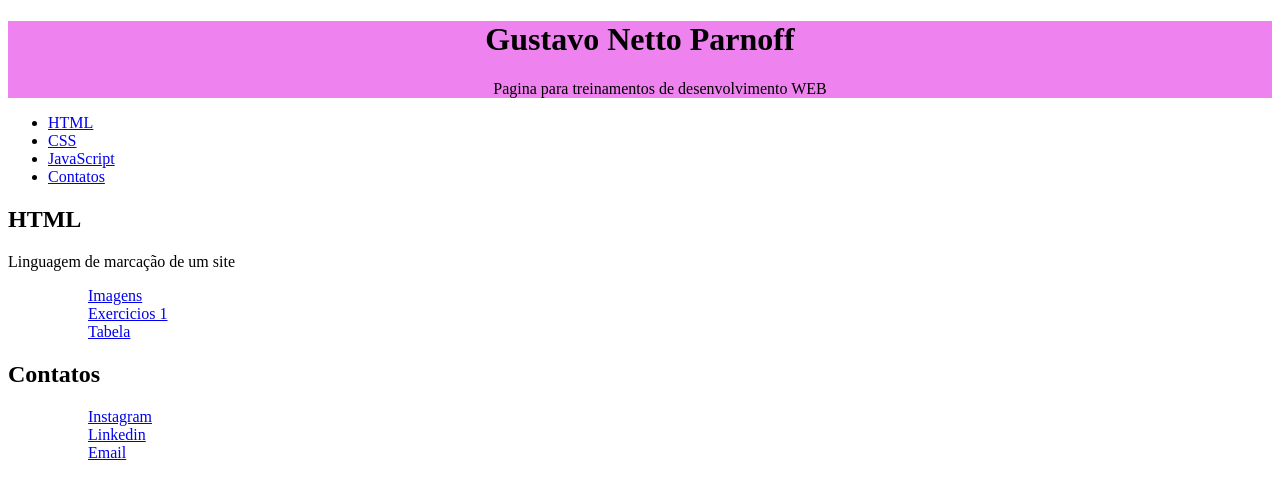
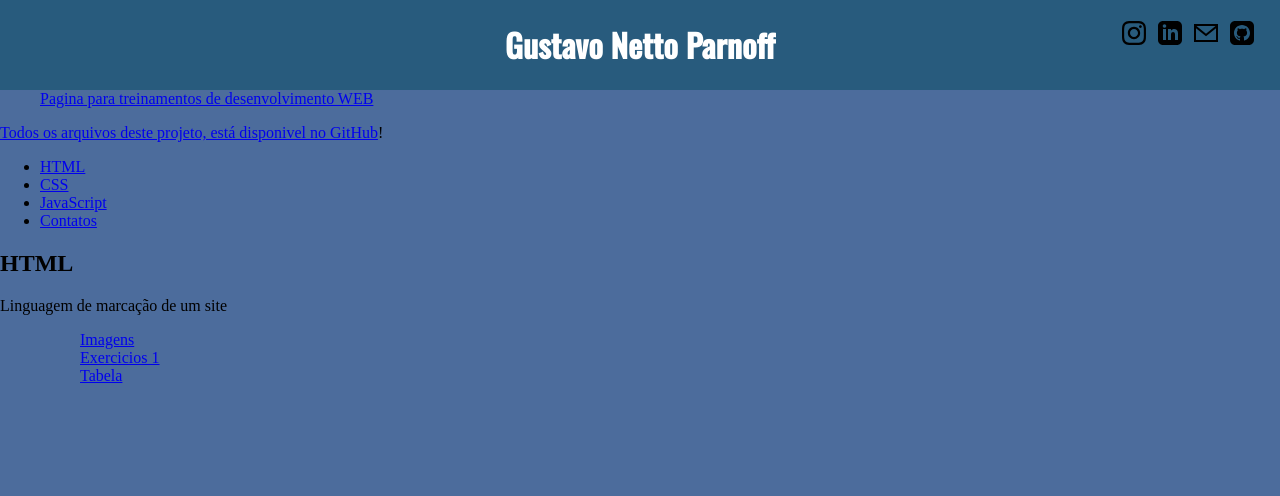
Before and after one commit to GustavoNParnoff/Webdemo, a plain HTML site: page index.html in a window 1280 px wide. Drawn offline with nearby package versions, Linux system fonts and the light colour scheme.

Commit message:
Update Code

```diff
--- a/index.html
+++ b/index.html
@@ -9,10 +9,35 @@
         <Title>Gustavo Parnoff</title>
     </head>
     <Body>
-        <div id="container">
-            <h1>Gustavo Netto Parnoff</h1>
-            <dd>Pagina para treinamentos de desenvolvimento WEB</dd>
+        <div class="hdpag">
+            <div class="hdone">
+
+            </div>
+            <div class="hdtitle">
+                <div id="ttl">
+                    <h1>Gustavo Netto Parnoff</h1>
+                </div>
+            </div>
+            <div class="hdlinks">
+                <div class="links">
+                    <div class="lk_insta">
+                        <button class="bttinsta" title="Instagram"><a href="https://www.instagram.com/o_gustavo.png/" target="_blank"><svg xmlns="http://www.w3.org/2000/svg" width="24" height="24" viewBox="0 0 24 24"><path d="M12 2.163c3.204 0 3.584.012 4.85.07 3.252.148 4.771 1.691 4.919 4.919.058 1.265.069 1.645.069 4.849 0 3.205-.012 3.584-.069 4.849-.149 3.225-1.664 4.771-4.919 4.919-1.266.058-1.644.07-4.85.07-3.204 0-3.584-.012-4.849-.07-3.26-.149-4.771-1.699-4.919-4.92-.058-1.265-.07-1.644-.07-4.849 0-3.204.013-3.583.07-4.849.149-3.227 1.664-4.771 4.919-4.919 1.266-.057 1.645-.069 4.849-.069zm0-2.163c-3.259 0-3.667.014-4.947.072-4.358.2-6.78 2.618-6.98 6.98-.059 1.281-.073 1.689-.073 4.948 0 3.259.014 3.668.072 4.948.2 4.358 2.618 6.78 6.98 6.98 1.281.058 1.689.072 4.948.072 3.259 0 3.668-.014 4.948-.072 4.354-.2 6.782-2.618 6.979-6.98.059-1.28.073-1.689.073-4.948 0-3.259-.014-3.667-.072-4.947-.196-4.354-2.617-6.78-6.979-6.98-1.281-.059-1.69-.073-4.949-.073zm0 5.838c-3.403 0-6.162 2.759-6.162 6.162s2.759 6.163 6.162 6.163 6.162-2.759 6.162-6.163c0-3.403-2.759-6.162-6.162-6.162zm0 10.162c-2.209 0-4-1.79-4-4 0-2.209 1.791-4 4-4s4 1.791 4 4c0 2.21-1.791 4-4 4zm6.406-11.845c-.796 0-1.441.645-1.441 1.44s.645 1.44 1.441 1.44c.795 0 1.439-.645 1.439-1.44s-.644-1.44-1.439-1.44z"/></svg></button>
+                    </div>
+                    <div class="lk_linkedin">
+                        <button class="bttlinkedin" title="Linkedin"><a href="https://www.linkedin.com/in/gustavo-netto-parnoff/" target="_blank"><svg xmlns="http://www.w3.org/2000/svg" width="24" height="24" viewBox="0 0 24 24"><path d="M19 0h-14c-2.761 0-5 2.239-5 5v14c0 2.761 2.239 5 5 5h14c2.762 0 5-2.239 5-5v-14c0-2.761-2.238-5-5-5zm-11 19h-3v-11h3v11zm-1.5-12.268c-.966 0-1.75-.79-1.75-1.764s.784-1.764 1.75-1.764 1.75.79 1.75 1.764-.783 1.764-1.75 1.764zm13.5 12.268h-3v-5.604c0-3.368-4-3.113-4 0v5.604h-3v-11h3v1.765c1.396-2.586 7-2.777 7 2.476v6.759z"/></svg></button>
+                    </div>
+                    <div class="lk_email">
+                        <button class="bttemail" title="Hotmail"><a href="mailto:gutoparnoff@hotmail.com" target="_blank"><svg xmlns="http://www.w3.org/2000/svg" width="24" height="24" viewBox="0 0 24 24"><path d="M0 3v18h24v-18h-24zm21.518 2l-9.518 7.713-9.518-7.713h19.036zm-19.518 14v-11.817l10 8.104 10-8.104v11.817h-20z"/></svg></button>
+                    </div>
+                    <div class="lk_github">
+                        <button class="bttgithub" title="GitHub"><a href="https://github.com/GustavoNParnoff"><svg xmlns="http://www.w3.org/2000/svg" width="24" height="24" viewBox="0 0 24 24"><path d="M19 0h-14c-2.761 0-5 2.239-5 5v14c0 2.761 2.239 5 5 5h14c2.762 0 5-2.239 5-5v-14c0-2.761-2.238-5-5-5zm-4.466 19.59c-.405.078-.534-.171-.534-.384v-2.195c0-.747-.262-1.233-.55-1.481 1.782-.198 3.654-.875 3.654-3.947 0-.874-.312-1.588-.823-2.147.082-.202.356-1.016-.079-2.117 0 0-.671-.215-2.198.82-.64-.18-1.324-.267-2.004-.271-.68.003-1.364.091-2.003.269-1.528-1.035-2.2-.82-2.2-.82-.434 1.102-.16 1.915-.077 2.118-.512.56-.824 1.273-.824 2.147 0 3.064 1.867 3.751 3.645 3.954-.229.2-.436.552-.508 1.07-.457.204-1.614.557-2.328-.666 0 0-.423-.768-1.227-.825 0 0-.78-.01-.055.487 0 0 .525.246.889 1.17 0 0 .463 1.428 2.688.944v1.489c0 .211-.129.459-.528.385-3.18-1.057-5.472-4.056-5.472-7.59 0-4.419 3.582-8 8-8s8 3.581 8 8c0 3.533-2.289 6.531-5.466 7.59z"/></svg></button>
+                    </div>
+                </div>
+            </div>
         </div>
+        <dd id="descriptionPage">Pagina para treinamentos de desenvolvimento WEB</dd>
+
+        <p>Todos os arquivos deste projeto, está disponivel no <a href="https://github.com/GustavoNParnoff/Webdemo" target="_blank">GitHub</a>!</p>
 
         <ul>
             <li><a href="#HTML">HTML</a></li>
@@ -34,19 +59,8 @@
                     <ol><a href="Tabelas.html">Tabela</a></ol>
                 </ul>
             </nav>
-
-
         </div>
 
 
-        <div id="Info">
-            <h2>Contatos</h2>
-            <ul>
-                <ol><a href="https://www.instagram.com/o_gustavo.png/" target="_blank">Instagram</a></ol>
-                <ol><a href="https://www.linkedin.com/in/gustavo-netto-parnoff/" target="_blank">Linkedin</a></ol>
-                <ol><a href="mailto:gutoparnoff@hotmail.com" target="_blank">Email</a></ol>
-
-            </ul>
-        </div>
     </Body>
 </html>
--- a/style.css
+++ b/style.css
@@ -1,5 +1,59 @@
-#container, h1{
-    background: violet center;
+@import url('https://fonts.googleapis.com/css2?family=Oswald:wght@500&display=swap');
+
+
+body{
+    background-color: rgba(75, 107, 156, 0.993);
+    margin: 0px;
+    box-sizing: border-box;
+}
+
+.hdpag{
+    background-color: rgba(22, 83, 110, 0.664);
+    display: flex ;
     width: 100%;
+}
+
+
+.hdone{
+    display: flex;
+    justify-content: flex-start;
+    width: 30%;
+}
+
+.hdtitle{
+    display: flex;
+    justify-content: center;
+    width: 40%;
+}
+
+.hdlinks{
+    display: flex;
+    justify-content: flex-end;
+    width: 30%;
+}
+
+
+#ttl{
+    font-family: 'Oswald', sans-serif;
     text-align: center;
+    color: white;
+
 }
+
+.links {
+    display: flex;
+    margin: 20px 20px 0 0;
+
+
+
+}
+
+.bttinsta, .bttlinkedin, .bttemail, .bttgithub {
+    background: transparent;
+    justify-content: center;
+    align-items: center;
+    border: 1px;
+    border-color: none;
+
+
+}
```
Also changed, not shown: file/instagram.png (added).
